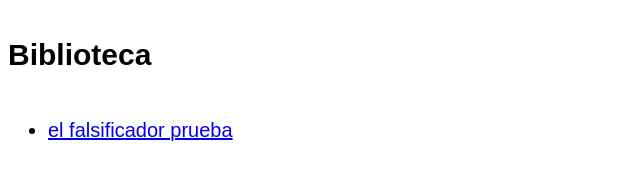
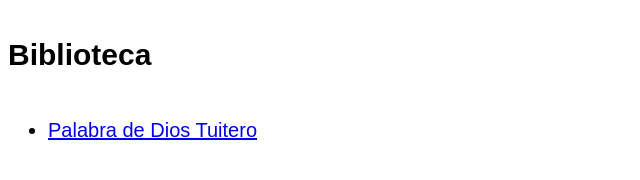
Before and after one commit to kruxty/lib, a plain HTML site: page index.html in a window 1280 px wide. Shown: the full height of the page, 0-640 px from the left. Drawn offline with Linux system fonts and the light colour scheme.

Commit message:
Update index.html

```diff
--- a/index.html
+++ b/index.html
@@ -4,7 +4,7 @@
 <body style="font-family: sans-serif; font-size: 20px; line-height: 2;">
   <h2>Biblioteca</h2>
   <ul>
-    <li><a href="falsificador%2C%20El%20-%20Rafael%20Tarradas%20Bult%C3%B3.mobi" download="falsificador%2C%20El%20-%20Rafael%20Tarradas%20Bult%C3%B3.mobi">el falsificador prueba</a></li>
+    <li><a href="Palabra_de_Dios_tuitero_diostuitero.mobi" download="Palabra_de_Dios_tuitero_diostuitero.mobi">Palabra de Dios Tuitero</a></li>
   </ul>
 </body>
 </html>
```
